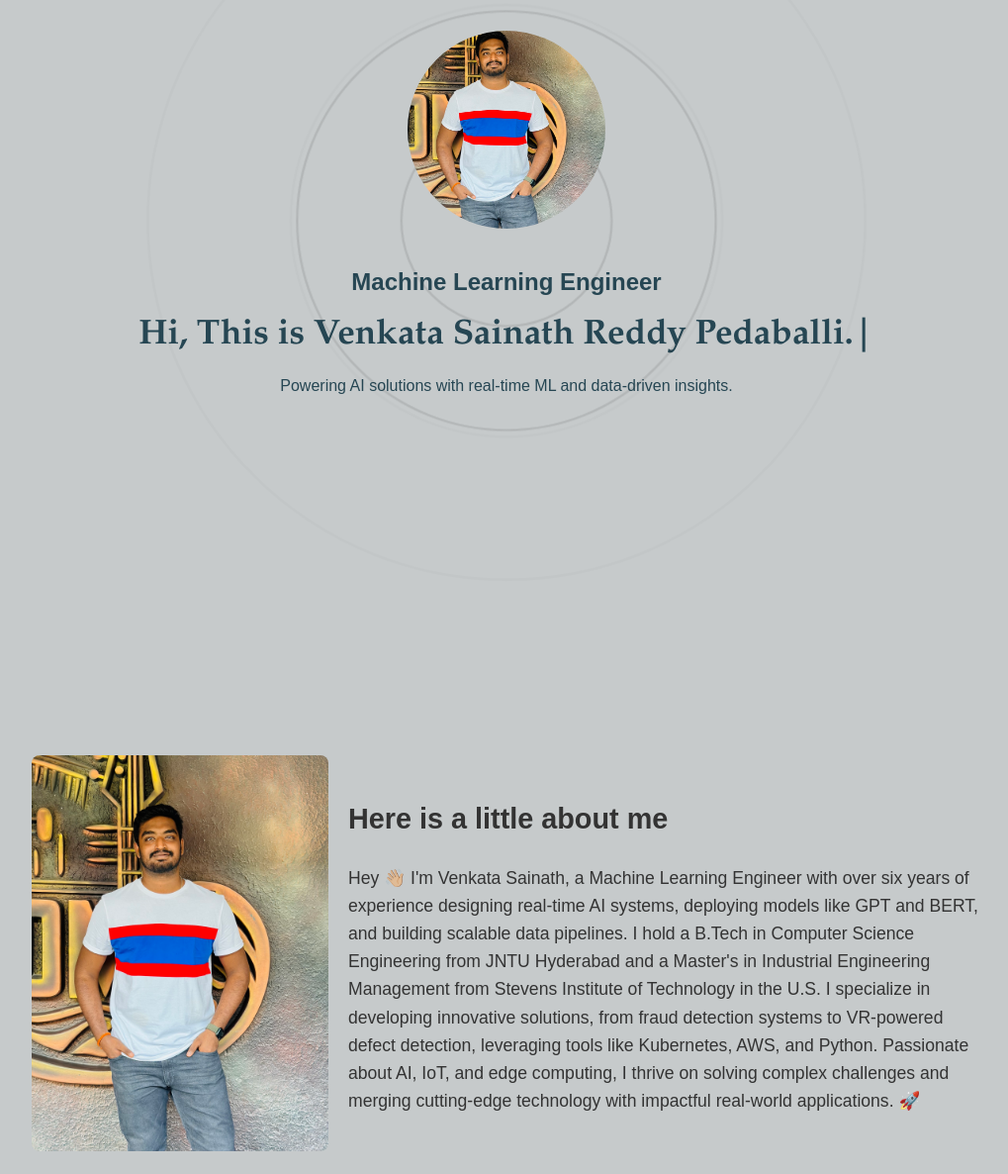
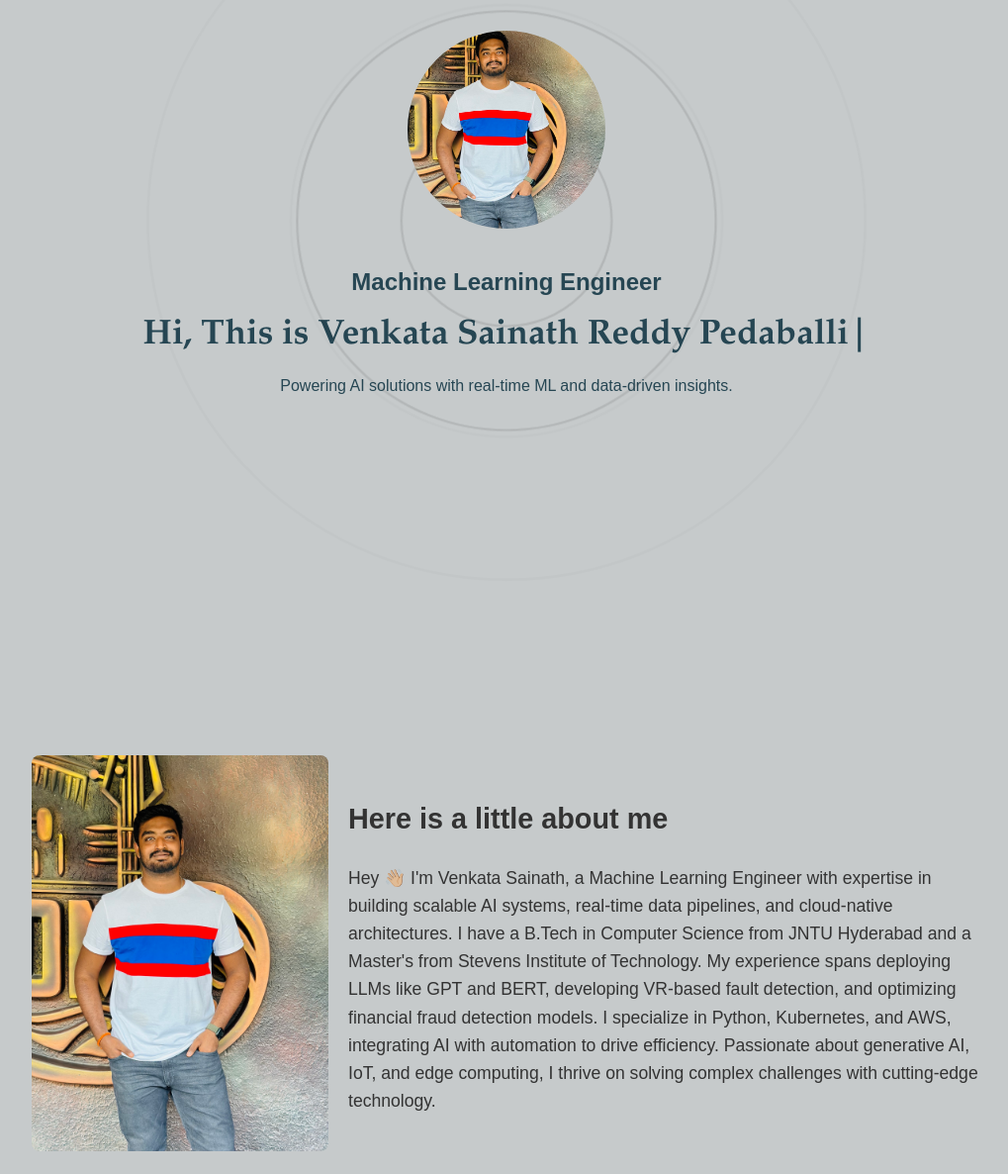
Before and after one commit to Venkatasainathreddy8901/portfolio, a website: page index.html in a window 1280 px wide. Shown: the part 297-1483 px from the top of the page at 99% size, without its empty margins (128-1147 px from the left). Drawn offline with Linux system fonts and the light colour scheme.

Commit message:
final uogrades v1

```diff
--- a/index.html
+++ b/index.html
@@ -58,7 +58,7 @@
       <img src="assets/images/IMG_9378.jpg" alt="About Image" class="about-image">
       <div class="about-content">
         <h3>Here is a little about me</h3>
-        <p>Hey 👋🏼 I'm Venkata Sainath, a Machine Learning Engineer with over six years of experience designing real-time AI systems, deploying models like GPT and BERT, and building scalable data pipelines. I hold a B.Tech in Computer Science Engineering from JNTU Hyderabad and a Master's in Industrial Engineering Management from Stevens Institute of Technology in the U.S. I specialize in developing innovative solutions, from fraud detection systems to VR-powered defect detection, leveraging tools like Kubernetes, AWS, and Python. Passionate about AI, IoT, and edge computing, I thrive on solving complex challenges and merging cutting-edge technology with impactful real-world applications. 🚀</p>
+        <p>Hey 👋🏼 I'm Venkata Sainath, a Machine Learning Engineer with expertise in building scalable AI systems, real-time data pipelines, and cloud-native architectures. I have a B.Tech in Computer Science from JNTU Hyderabad and a Master's from Stevens Institute of Technology. My experience spans deploying LLMs like GPT and BERT, developing VR-based fault detection, and optimizing financial fraud detection models. I specialize in Python, Kubernetes, and AWS, integrating AI with automation to drive efficiency. Passionate about generative AI, IoT, and edge computing, I thrive on solving complex challenges with cutting-edge technology.</p>
       </div>
     </div>
   </section>
@@ -108,7 +108,7 @@
         <i class="fa fa-database"></i>
         <i class="fa fa-git"></i>
       </div>
-      <p class="experience-dates">MARCH 2024 - Present</p>
+      <p class="experience-dates">March 2024 - Present</p>
       <ul class="experience-details">
         <li>Deployed real-time chatbots using Gen AI, BERT, GPT with REST/gRPC, Docker, Kubernetes, and AWS Lambda.</li>
         <li>Built Databricks and PySpark pipelines for chatbot and IoT data with Redis, Kafka, and MLflow for real-time monitoring.</li>
@@ -129,7 +129,7 @@
         <i class="fa fa-cloud"></i>
         <i class="fa fa-git"></i>
       </div>
-      <p class="experience-dates">AUGUST 2023 - April 2023</p>
+      <p class="experience-dates">August 2023 - April 2023</p>
       <ul class="experience-details">
         <li>Built responsive UIs using React, Redux, and TypeScript for real-time banking applications.</li>
         <li>Developed secure backend systems with Python and Django for real-time transactions and fraud detection.</li>
@@ -137,29 +137,8 @@
         <li>Deployed real-time machine learning pipelines with Kubernetes and MLOps practices.</li>
       </ul>
     </div>
-    <!-- <div class="experience-card">
-      <div class="experience-header">
-        <div class="experience-title">
-          <h3>Data Scientist / Python Developer</h3>
-          <p class="company-name">UIPath</p>
-        </div>
-      </div>
-      <div class="experience-icons">
-        <i class="fa fa-python"></i>
-        <i class="fa fa-brain"></i>
-        <i class="fa fa-cloud"></i>
-        <i class="fa fa-git"></i>
-      </div>
-      <p class="experience-dates">July 2020 - August 2022</p>
-      <ul class="experience-details">
-        <li>Analyzed terabytes of transaction data for customer segmentation using machine learning.</li>
-        <li>Built real-time dashboards with Matplotlib and Seaborn to provide actionable insights.</li>
-        <li>Automated ML workflows using APScheduler and Celery for real-time data updates.</li>
-        <li>Developed Flask-based REST APIs and deployed scalable predictions with Docker and Kubernetes.</li>
-      </ul>
-    </div> -->
 
-  <div class="experience-card">
+    <div class="experience-card">
       <div class="experience-header">
         <div class="experience-title">
           <h3>Python Developer</h3>
@@ -293,10 +272,7 @@
     </a>
   </div>
 </section>
-  <!-- Home Button with Icon -->
-  <!-- <button id="homeButton">
-    <i class="fas fa-home"></i>
-  </button> -->
+
   <script src="script.js"></script>
 </body>
 </html>
--- a/script.js
+++ b/script.js
@@ -151,10 +151,10 @@ document.addEventListener("DOMContentLoaded", () => {
 
 const typedText = document.getElementById("typed-text");
 const textArray = [
-  "Hi, This is Venkata Sainath Reddy Pedaballi.",
-  "Building intelligent systems.",
-  "Creating scalable AI solutions.",
-  "Empowering data-driven decisions.",
+  "Hi, This is Venkata Sainath Reddy Pedaballi",
+  "Building intelligent systems",
+  "Creating scalable AI solutions",
+  "Empowering data-driven decisions",
 ];
 const typingSpeed = 100; // Speed of typing
 const erasingSpeed = 50; // Speed of erasing
```
Also changed, not shown: server.js (+0 -60 lines).
